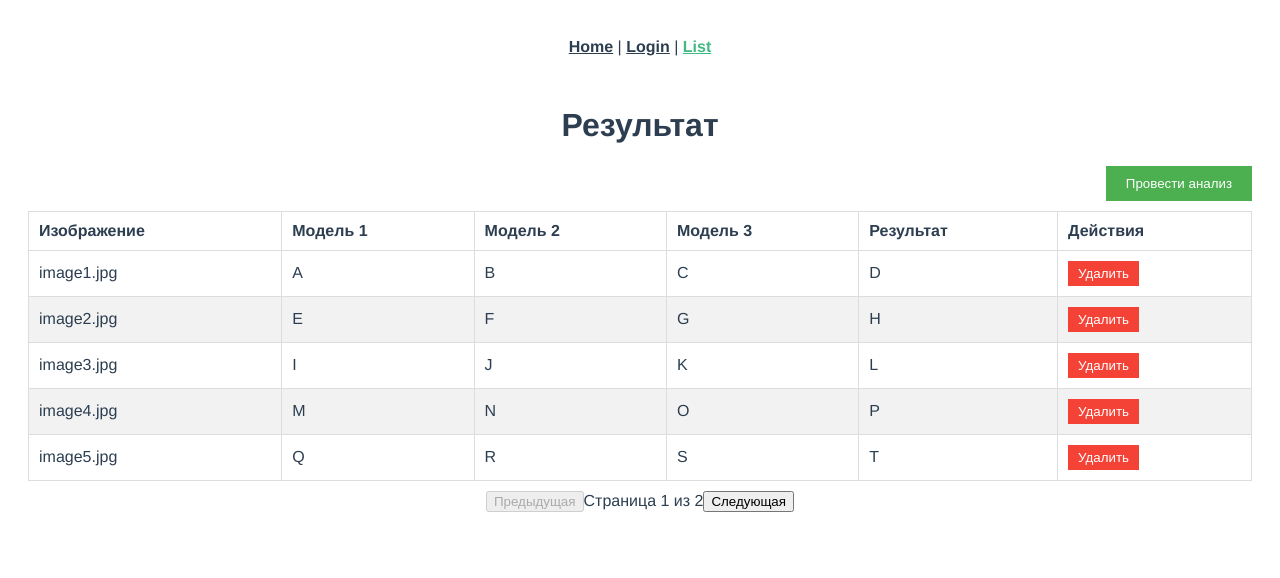
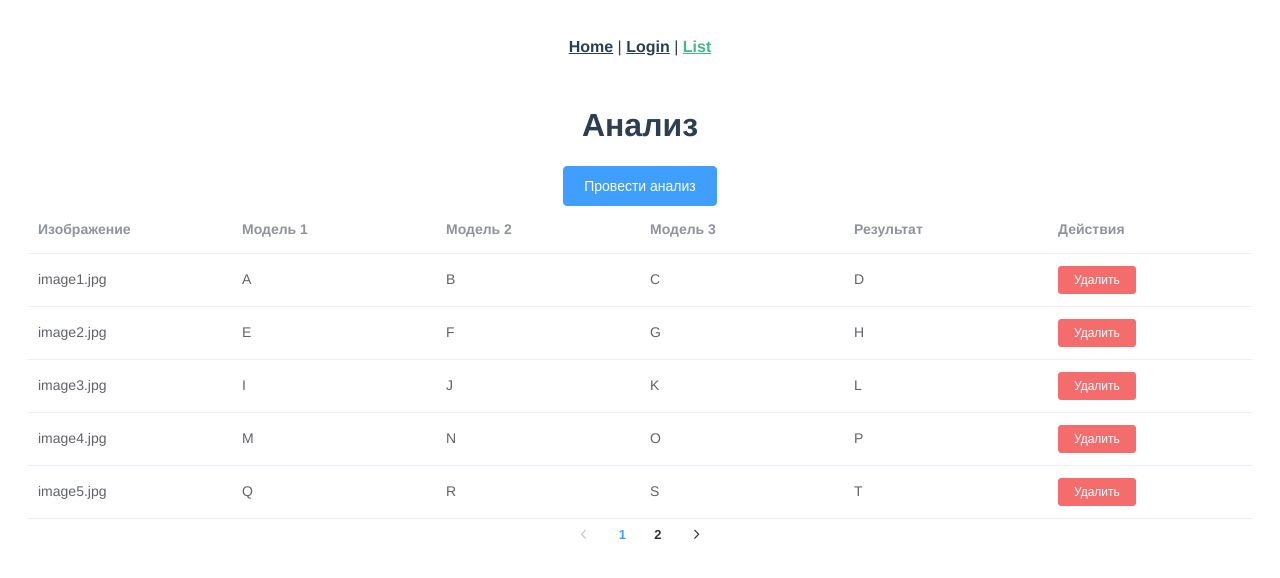
Before and after one commit to reznikovkg/python-picture-web, a Vue app in the folder frontend/: page /list in a window 1280 px wide. Shown: the top 578 px of the page. Built offline with nearby package versions, Linux system fonts and the light colour scheme.

Commit message:
Fixes after review

```diff
--- a/frontend/package.json
+++ b/frontend/package.json
@@ -9,8 +9,10 @@
   },
   "dependencies": {
     "core-js": "^3.8.3",
+    "element-ui": "^2.15.14",
     "vue": "^2.6.14",
-    "vue-router": "^3.5.1"
+    "vue-router": "^3.5.1",
+    "vuex": "3.0"
   },
   "devDependencies": {
     "@babel/core": "^7.12.16",
--- a/frontend/src/components/TableComponent.vue
+++ b/frontend/src/components/TableComponent.vue
@@ -1,50 +1,34 @@
 <template>
   <div class="table-container">
     <div class="table-container__header">
-      <button class="table-container__analyze-button">Провести анализ</button>
+      <el-button type="primary" @click="analyze">Провести анализ</el-button>
     </div>
 
-    <table class="table-container__data-table">
-      <thead>
-      <tr>
-        <th>Изображение</th>
-        <th>Модель 1</th>
-        <th>Модель 2</th>
-        <th>Модель 3</th>
-        <th>Результат</th>
-        <th>Действия</th>
-      </tr>
-      </thead>
-      <tbody>
-      <tr v-for="(item, index) in paginatedData" :key="index">
-        <td>{{ item.image }}</td>
-        <td>{{ item.firstModelResult }}</td>
-        <td>{{ item.secondModelResult }}</td>
-        <td>{{ item.thirdModelResult }}</td>
-        <td>{{ item.ensembleModelsResult }}</td>
-        <td>
-          <button @click="deleteItem(index)" class="table-container__delete-button">Удалить</button>
-        </td>
-      </tr>
-      </tbody>
-    </table>
+    <el-table :data="paginatedData" style="width: 100%">
+      <el-table-column label="Изображение" prop="image"></el-table-column>
+      <el-table-column label="Модель 1" prop="firstModelResult"></el-table-column>
+      <el-table-column label="Модель 2" prop="secondModelResult"></el-table-column>
+      <el-table-column label="Модель 3" prop="thirdModelResult"></el-table-column>
+      <el-table-column label="Результат" prop="ensembleModelsResult"></el-table-column>
+      <el-table-column label="Действия">
+        <el-button
+            type="danger"
+            size="mini"
+            @click="deleteItem(scope.$index)">
+          Удалить
+        </el-button>
+      </el-table-column>
+    </el-table>
 
     <div class="table-container__pagination">
-      <button
-          :disabled="currentPage === 1"
-          @click="changePage(currentPage - 1)"
-          class="table-container__pagination-button"
+      <el-pagination
+          layout="prev, pager, next"
+          :current-page="currentPage"
+          :page-size="itemsPerPage"
+          :total="data.length"
+          @current-change="changePage"
       >
-        Предыдущая
-      </button>
-      <span>Страница {{ currentPage }} из {{ totalPages }}</span>
-      <button
-          :disabled="currentPage === totalPages"
-          @click="changePage(currentPage + 1)"
-          class="table-container__pagination-button"
-      >
-        Следующая
-      </button>
+      </el-pagination>
     </div>
   </div>
 </template>
@@ -69,25 +53,23 @@ export default {
       const end = start + this.itemsPerPage;
       return this.data.slice(start, end);
     },
-    totalPages() {
-      return Math.ceil(this.data.length / this.itemsPerPage);
-    },
   },
   methods: {
     changePage(page) {
-      if (page >= 1 && page <= this.totalPages) {
-        this.currentPage = page;
-      }
+      this.currentPage = page;
     },
     deleteItem(index) {
       const globalIndex = (this.currentPage - 1) * this.itemsPerPage + index;
       this.$emit('delete-item', globalIndex);
     },
+    analyze() {
+      this.$emit('analyze');
+    },
   },
 };
 </script>
 
-<style lang="less" scoped>
+<style scoped>
 .table-container {
   margin: 20px;
 
@@ -97,55 +79,10 @@ export default {
     margin-bottom: 10px;
   }
 
-  &__analyze-button {
-    padding: 10px 20px;
-    background-color: #4CAF50;
-    color: white;
-    border: none;
-    cursor: pointer;
-
-    &:hover {
-      background-color: #45a049;
-    }
-  }
-
-  &__data-table {
-    width: 100%;
-    border-collapse: collapse;
-
-    th, td {
-      padding: 10px;
-      border: 1px solid #ddd;
-      text-align: left;
-    }
-
-    tbody tr:nth-child(even) {
-      background-color: #f2f2f2;
-    }
-  }
-
-  &__delete-button {
-    padding: 5px 10px;
-    background-color: #f44336;
-    color: white;
-    border: none;
-    cursor: pointer;
-
-    &:hover {
-      background-color: #e53935;
-    }
-  }
-
   &__pagination {
+    margin-top: 10px;
     display: flex;
     justify-content: center;
-    align-items: center;
-    margin-top: 10px;
-
-    &--button {
-      padding: 5px 10px;
-      margin: 0 5px;
-    }
   }
 }
 </style>
--- a/frontend/src/main.js
+++ b/frontend/src/main.js
@@ -1,10 +1,12 @@
 import Vue from 'vue'
 import App from './App.vue'
 import router from './router'
+import store from './store';
 
 Vue.config.productionTip = false
 
 new Vue({
   router,
+  store,
   render: h => h(App)
 }).$mount('#app')
--- a/frontend/src/router/index.js
+++ b/frontend/src/router/index.js
@@ -1,10 +1,13 @@
 import Vue from 'vue'
+import ElementUI from 'element-ui';
 import VueRouter from 'vue-router'
 import HomeView from '../views/HomeView.vue'
 import ListView from "@/views/ListView.vue";
 import LoginView from "@/views/LoginView.vue";
+import 'element-ui/lib/theme-chalk/index.css';
 
 Vue.use(VueRouter)
+Vue.use(ElementUI)
 
 export const ROUTES = {
   HOME: 'home',
--- /dev/null
+++ b/frontend/src/store/index.js
@@ -0,0 +1,11 @@
+import Vue from 'vue';
+import Vuex from 'vuex';
+import table from './modules/table';
+
+Vue.use(Vuex);
+
+export default new Vuex.Store({
+    modules: {
+        table,
+    },
+});
--- /dev/null
+++ b/frontend/src/store/modules/table.js
@@ -0,0 +1,57 @@
+// store/modules/table.js
+const state = {
+    tableData: [
+        {
+            image: 'image1.jpg',
+            firstModelResult: 'A',
+            secondModelResult: 'B',
+            thirdModelResult: 'C',
+            ensembleModelsResult: 'D'
+        },
+        {
+            image: 'image2.jpg',
+            firstModelResult: 'E',
+            secondModelResult: 'F',
+            thirdModelResult: 'G',
+            ensembleModelsResult: 'H'
+        },
+        {
+            image: 'image3.jpg',
+            firstModelResult: 'I',
+            secondModelResult: 'J',
+            thirdModelResult: 'K',
+            ensembleModelsResult: 'L'
+        },
+        {
+            image: 'image4.jpg',
+            firstModelResult: 'M',
+            secondModelResult: 'N',
+            thirdModelResult: 'O',
+            ensembleModelsResult: 'P'
+        },
+        {
+            image: 'image5.jpg',
+            firstModelResult: 'Q',
+            secondModelResult: 'R',
+            thirdModelResult: 'S',
+            ensembleModelsResult: 'T'
+        },
+        {
+            image: 'image6.jpg',
+            firstModelResult: 'U',
+            secondModelResult: 'V',
+            thirdModelResult: 'W',
+            ensembleModelsResult: 'X'
+        },
+    ],
+};
+
+const getters = {
+    getTableData: (state) => state.tableData,
+};
+
+export default {
+    namespaced: true,
+    state,
+    getters,
+};
--- a/frontend/src/views/ListView.vue
+++ b/frontend/src/views/ListView.vue
@@ -1,65 +1,24 @@
 <template>
   <div class="list">
-    <h1>Результат</h1>
+    <h1>Анализ</h1>
     <TableComponent :data="tableStub"/>
   </div>
 </template>
 
 <script>
 import TableComponent from '@/components/TableComponent.vue';
+import { mapGetters } from 'vuex';
 
 export default {
   name: 'ListVue',
   components: {
     TableComponent,
   },
-  data() {
-    return {
-      tableStub: [
-        {
-          image: 'image1.jpg',
-          firstModelResult: 'A',
-          secondModelResult: 'B',
-          thirdModelResult: 'C',
-          ensembleModelsResult: 'D'
-        },
-        {
-          image: 'image2.jpg',
-          firstModelResult: 'E',
-          secondModelResult: 'F',
-          thirdModelResult: 'G',
-          ensembleModelsResult: 'H'
-        },
-        {
-          image: 'image3.jpg',
-          firstModelResult: 'I',
-          secondModelResult: 'J',
-          thirdModelResult: 'K',
-          ensembleModelsResult: 'L'
-        },
-        {
-          image: 'image4.jpg',
-          firstModelResult: 'M',
-          secondModelResult: 'N',
-          thirdModelResult: 'O',
-          ensembleModelsResult: 'P'
-        },
-        {
-          image: 'image5.jpg',
-          firstModelResult: 'Q',
-          secondModelResult: 'R',
-          thirdModelResult: 'S',
-          ensembleModelsResult: 'T'
-        },
-        {
-          image: 'image6.jpg',
-          firstModelResult: 'U',
-          secondModelResult: 'V',
-          thirdModelResult: 'W',
-          ensembleModelsResult: 'X'
-        },
-      ],
-    };
+  computed: {
+    ...mapGetters('table', ['getTableData']),
+    tableStub() {
+      return this.getTableData;
+    },
   },
 };
 </script>
```
Also changed, not shown: 1 other file (tests, documents, lock files or other folders).
